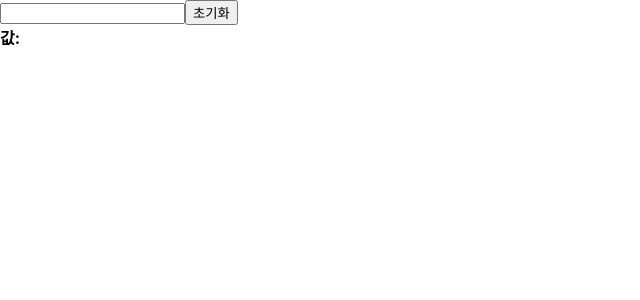
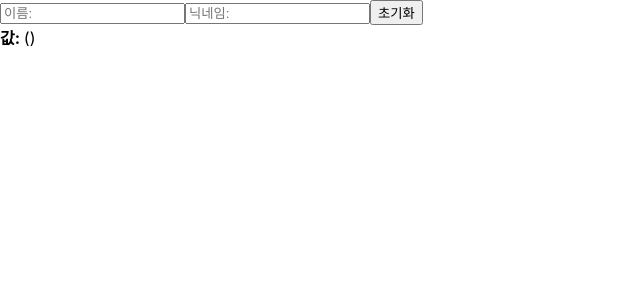
Before and after one commit to Wangchi-son/react-tutorail, a React (Create React App) app: page / in a window 1280 px wide. Shown: the top 300 px of the page, without its empty margins (0-640 px from the left). Built offline with nearby package versions, Linux system fonts and the light colour scheme.

Commit message:
여러개의 input 상태 관리하기

```diff
--- a/src/InputSample.js
+++ b/src/InputSample.js
@@ -1,23 +1,40 @@
 import React, { useState } from 'react';
 
 function InputSample() {
-  const [text, setText] = useState('');
+  // 현재 inputs = [name, nickname]
+  const [inputs, setInputs] = useState({
+    name: '',
+    nickname: ''
+  });
+
+  const { name, nickname } = inputs;
 
   const onChange = (e) => {
-    setText(e.target.value);
+    // e.target에서 name, value 값을 추출하고
+    const { name, value } = e.target;
+
+    // ...inputs내의 name이나 nickname을 바꾸겠다 (여기서 [name]은 input 내의 name을 의미함)
+    setInputs({
+      ...inputs,
+      [name]: value
+    });
   };
 
   const onReset = () => {
-    setText('');
+    setInputs({
+      name: '',
+      nickname: ''
+    });
   };
 
   return (
     <div>
-      <input onChange={onChange} value={text} />
+      <input name="name" placeholder="이름: " onChange={onChange} value={name} />
+      <input name="nickname" placeholder="닉네임: " onChange={onChange} value={nickname} />
       <button onClick={onReset}>초기화</button>
       <div>
         <b>값: </b>
-        {text}
+        {name} ({nickname})
       </div>
     </div>
   );
```
